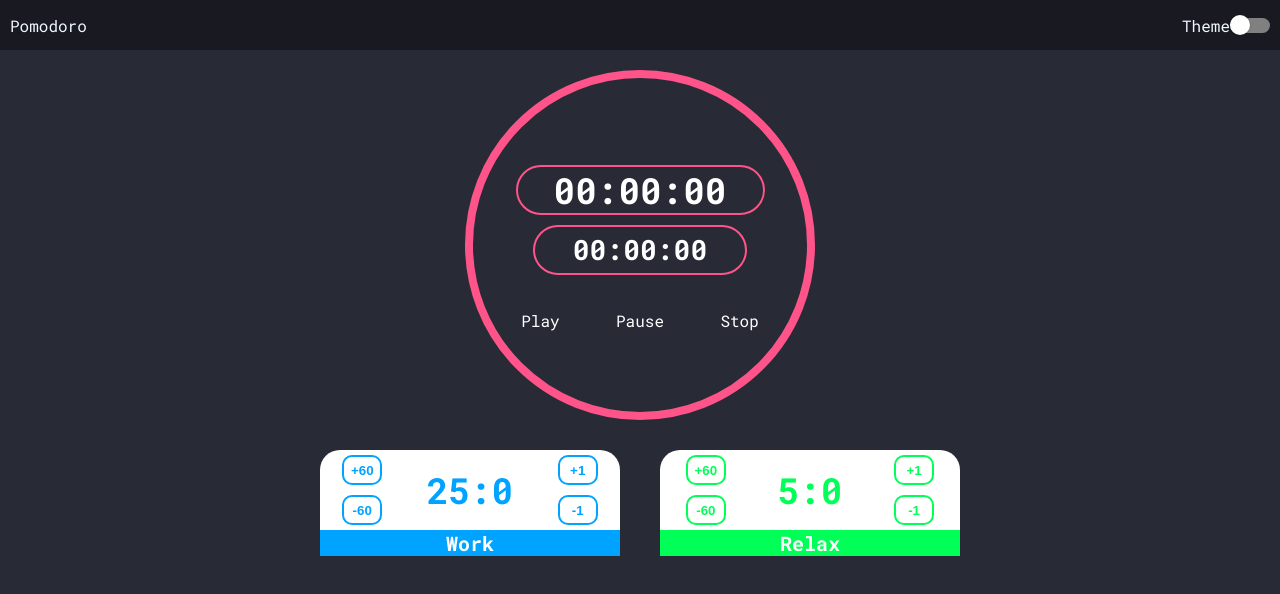
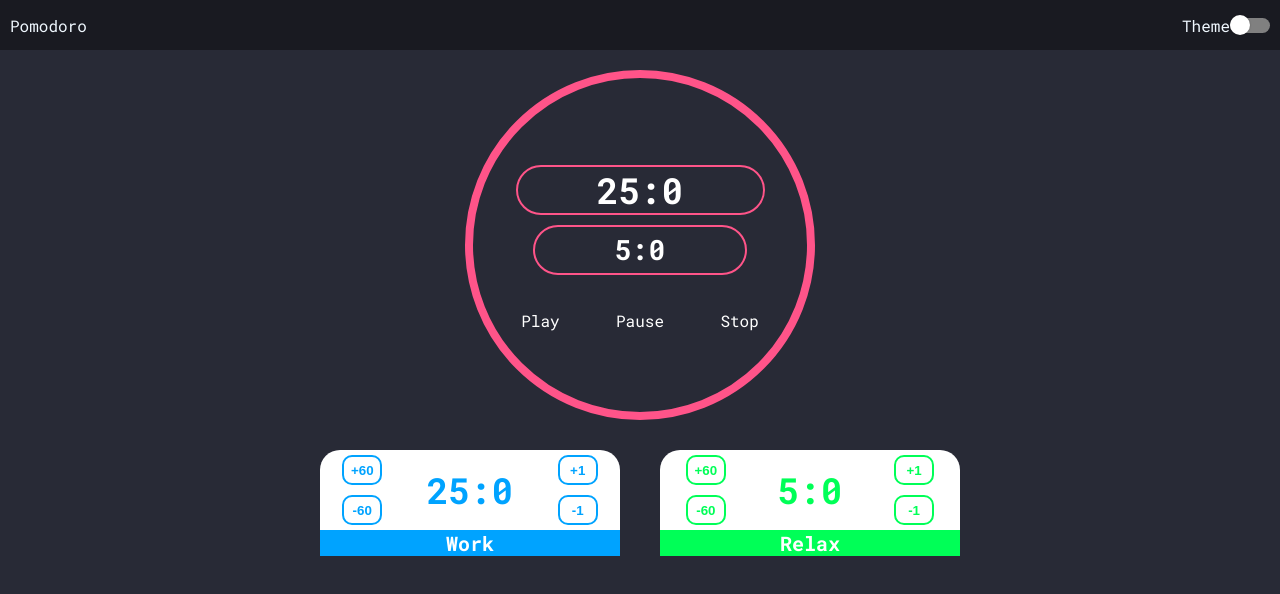
Before and after one commit to muril0-0/pomodoro-reactjs, a React (Create React App) app: page / in a window 1280 px wide. Shown: the top 594 px of the page. Built offline with nearby package versions, Linux system fonts and the light colour scheme.

Commit message:
Create custom hook to share states

```diff
--- a/src/App.js
+++ b/src/App.js
@@ -6,14 +6,18 @@ import NavBar from "./components/NavBar";
 import Display from "./components/Display";
 import Panel from "./components/Panel";
 
+import CustomProvider from "./utils/CustomHook";
+
 function App() {
   return (
     <>
-      <div className="wrapper-app">
-        <NavBar />
-        <Display />
-        <Panel />
-      </div>
+      <CustomProvider>
+        <div className="wrapper-app">
+          <NavBar />
+          <Display />
+          <Panel />
+        </div>
+      </CustomProvider>
     </>
   );
 }
--- a/src/components/Display.js
+++ b/src/components/Display.js
@@ -1,12 +1,20 @@
 import React from "react";
 import "../styles/display.css";
 
+import { useWork, useRelax } from "../utils/CustomHook";
+
 export default function Display() {
+  const { Work } = useWork();
+  const { Relax } = useRelax();
   return (
     <>
       <div className="wrapper-display">
-        <div className="work-time">00:00:00</div>
-        <div className="relax-time">00:00:00</div>
+        <div className="work-time">{`${Math.floor(Work / 60)}:${Math.floor(
+          Work % 60
+        )}`}</div>
+        <div className="relax-time">{`${Math.floor(Relax / 60)}:${Math.floor(
+          Relax % 60
+        )}`}</div>
         <div className="controls">
           <p>Play</p>
           <p>Pause</p>
--- a/src/components/Panel.js
+++ b/src/components/Panel.js
@@ -1,10 +1,11 @@
 import React from "react";
-import { useState } from "react";
 import "../styles/panel.css";
 
+import { useWork, useRelax } from "../utils/CustomHook";
+
 export default function Panel() {
-  const [Work, setWork] = useState(60 * 25);
-  const [Relax, setRelax] = useState(60 * 5);
+  const { Work, setWork } = useWork();
+  const { Relax, setRelax } = useRelax();
 
   function UpSeconds(SelectTime) {
     const newTime = SelectTime + 1;
--- /dev/null
+++ b/src/utils/CustomHook.js
@@ -0,0 +1,26 @@
+import React, { createContext, useState, useContext } from "react";
+
+const CustomContext = createContext();
+
+export default function CustomProvider({ children }) {
+  const [Work, setWork] = useState(60 * 25);
+  const [Relax, setRelax] = useState(60 * 5);
+
+  return (
+    <CustomContext.Provider value={{ Work, setWork, Relax, setRelax }}>
+      {children}
+    </CustomContext.Provider>
+  );
+}
+
+export function useWork() {
+  const context = useContext(CustomContext);
+  const { Work, setWork } = context;
+  return { Work, setWork };
+}
+
+export function useRelax() {
+  const context = useContext(CustomContext);
+  const { Relax, setRelax } = context;
+  return { Relax, setRelax };
+}
```
